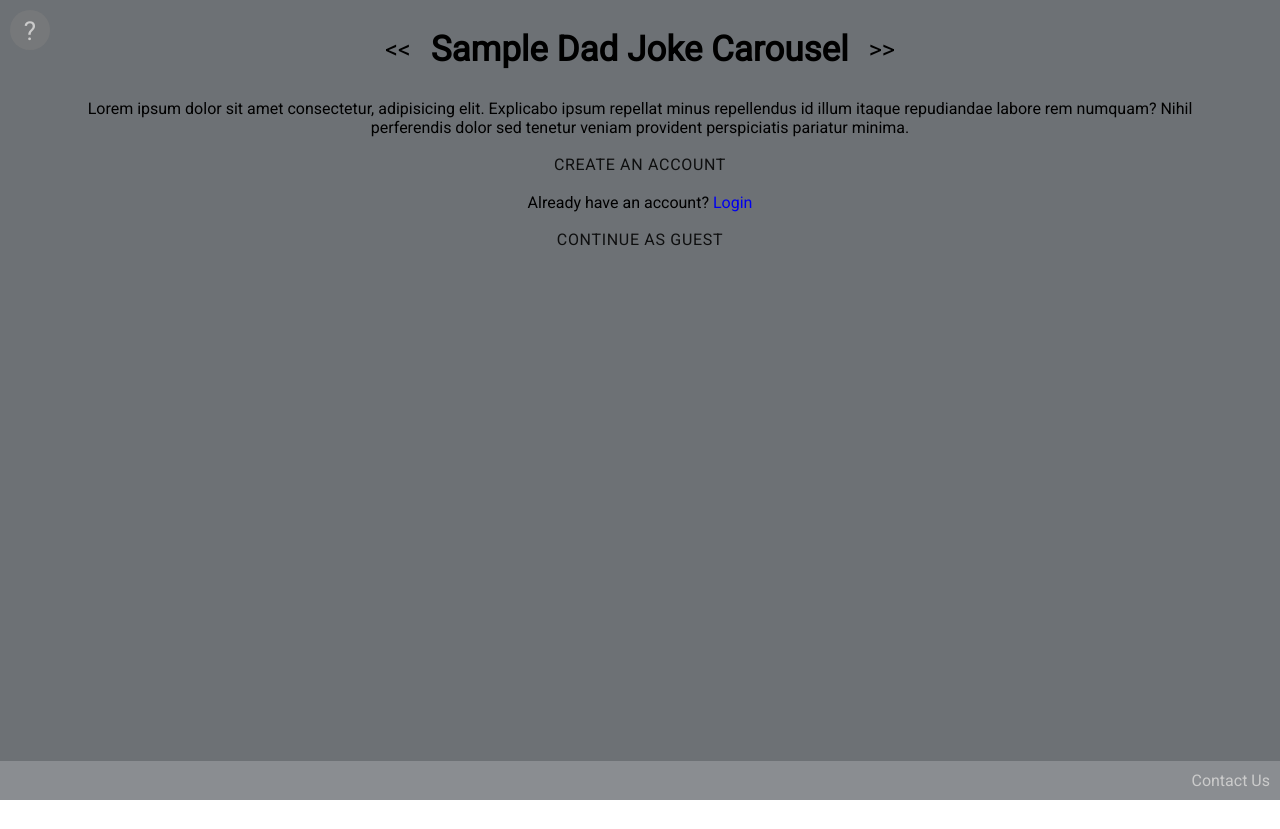
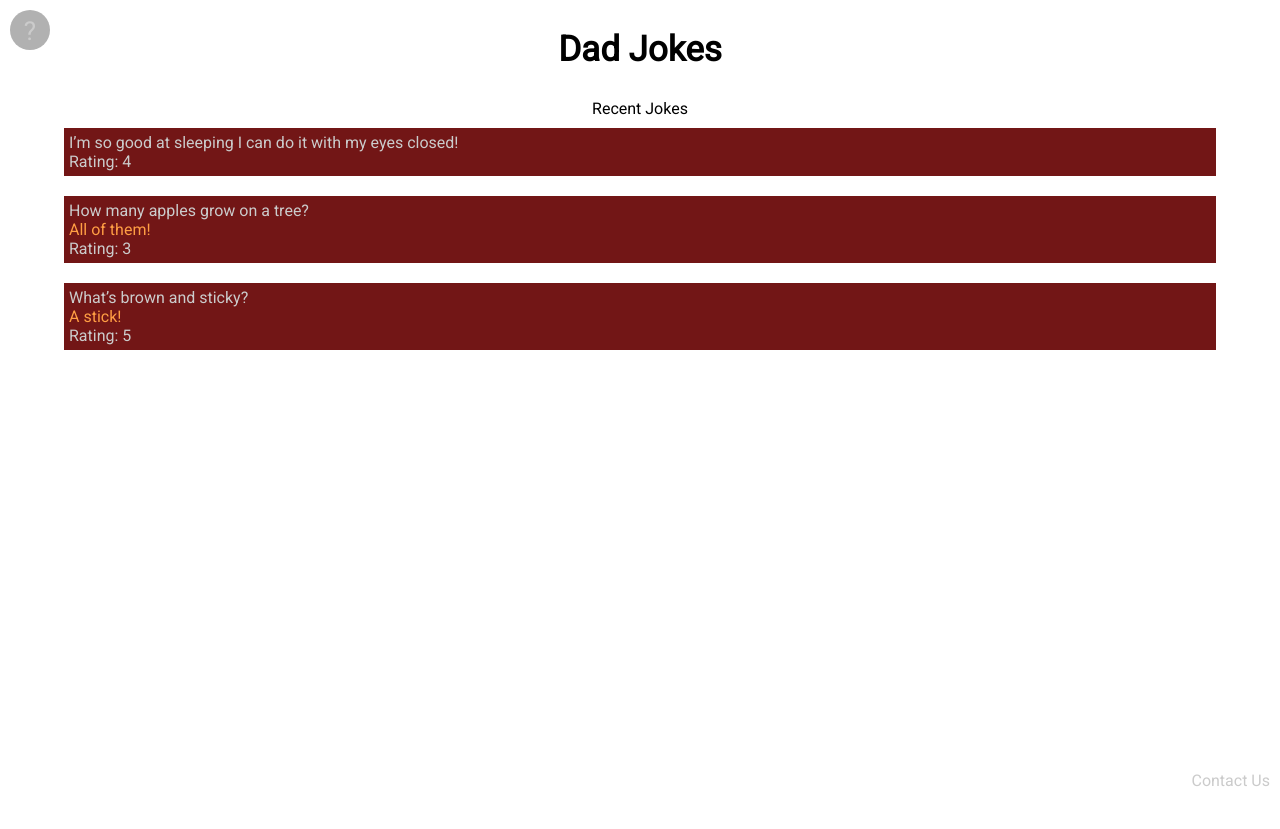
Before and after one commit to Build-Week-PT-Dad-Jokes/Front-End, a React (Create React App) app: page /home in a window 1280 px wide. Before the commit this address led to /. Before the commit the page ends 800 px from the top, so only its background shows below. Built offline with nearby package versions, Linux system fonts and the light colour scheme.

Commit message:
basic setup of jokeslist, home and joke comp

```diff
--- a/src/App.css
+++ b/src/App.css
@@ -179,6 +179,24 @@ span {
 .main-form .bottom-form .submit-button:hover {
   background-color: #d33030;
 }
+.home-container .jokes-container {
+  text-align: left;
+  display: flex;
+  flex-direction: column;
+  align-items: center;
+}
+.home-container .jokes-container .single-joke {
+  background: #721616;
+  padding: 5px;
+  margin: 10px;
+  width: 90%;
+}
+.home-container .jokes-container .single-joke p {
+  color: #cbcbcb;
+}
+.home-container .jokes-container .single-joke .second-part {
+  color: #ff9e44;
+}
 .footer {
   position: absolute;
   bottom: 0;
--- a/src/App.js
+++ b/src/App.js
@@ -8,6 +8,7 @@ import FormikLoginForm from './components/user/Login'
 import Header from "./components/Header"
 import Footer from "./components/Footer"
 import LandingPage from './components/LandingPage';
+import Home from "./components/Home"
 
 function App() {
   return (
@@ -29,6 +30,7 @@ function App() {
           }
         />
         <Route exact path="/" render={props => <LandingPage {...props} />} />
+        <Route exact path="/home" render={props => <Home {...props} />}/>
         <Route render={() => <Redirect to={{pathname: "/"}} />} />
       </Switch>
       <Footer />
--- a/src/components/Home.js
+++ b/src/components/Home.js
@@ -0,0 +1,13 @@
+import React from "react"
+import JokesList from "./JokesList"
+
+const Home = props => {
+    return (
+        <div className="home-container">
+            <h2>Dad Jokes</h2>
+            <JokesList />
+        </div>
+    )
+}
+
+export default Home
--- a/src/components/Joke.js
+++ b/src/components/Joke.js
@@ -0,0 +1,13 @@
+import React from "react"
+
+const Joke = ({joke}) => {
+    return (
+        <div className="joke-card">
+            <p>{joke.firstLine}</p>
+            <p className="second-part">{!!joke.secondLine && joke.secondLine}</p>
+            <p>Rating: {joke.rating}</p>
+        </div>
+    )
+}
+
+export default Joke
--- a/src/components/JokesList.js
+++ b/src/components/JokesList.js
@@ -0,0 +1,42 @@
+import React, {useState} from "react"
+import Joke from "./Joke"
+
+const JokesList = props => {
+
+    //placeholder state with test joke objects
+    const [jokeList, setJokeList] = useState(
+        [
+            {
+                id: 1,
+                firstLine: 'I’m so good at sleeping I can do it with my eyes closed!',
+                secondLine: null,
+                rating: 4
+            },
+            {
+                id: 2,
+                firstLine: 'How many apples grow on a tree?',
+                secondLine: 'All of them!',
+                rating: 3
+            },
+            {
+                id: 3,
+                firstLine: 'What’s brown and sticky?',
+                secondLine: 'A stick!',
+                rating: 5
+            }
+        ])
+
+    return (
+        <div className="jokes-container">
+            <p>Recent Jokes</p>
+            {jokeList.map(joke=>{
+                return (
+                    <div className="single-joke">
+                        <Joke joke={joke} />
+                    </div>
+                )
+            })}
+        </div>
+    )
+}
+export default JokesList
--- a/src/components/user/CreateAccount.js
+++ b/src/components/user/CreateAccount.js
@@ -153,7 +153,7 @@ handleSubmit(values, { resetForm, setSubmitting, setStatus, props }) {
           setStatus(response.data)
         })
         .then(()=>{
-          history.push('/')
+          history.push('/home')
         })
         .catch(err => {
           console.log(err);
--- a/src/less/App.less
+++ b/src/less/App.less
@@ -194,6 +194,28 @@ span {
   }
 }
 
+.home-container {
+
+  .jokes-container {
+    text-align: left;
+    display: flex;
+    flex-direction: column;
+    align-items: center;
+    .single-joke {
+      background: #721616;
+      padding: 5px;
+      margin: 10px;
+      width: 90%;
+      p {
+        color: #cbcbcb;
+      }
+      .second-part {
+        color: #ff9e44;
+      }
+    }
+  }
+}
+
 .footer {
   position: absolute;
   bottom: 0;
```
